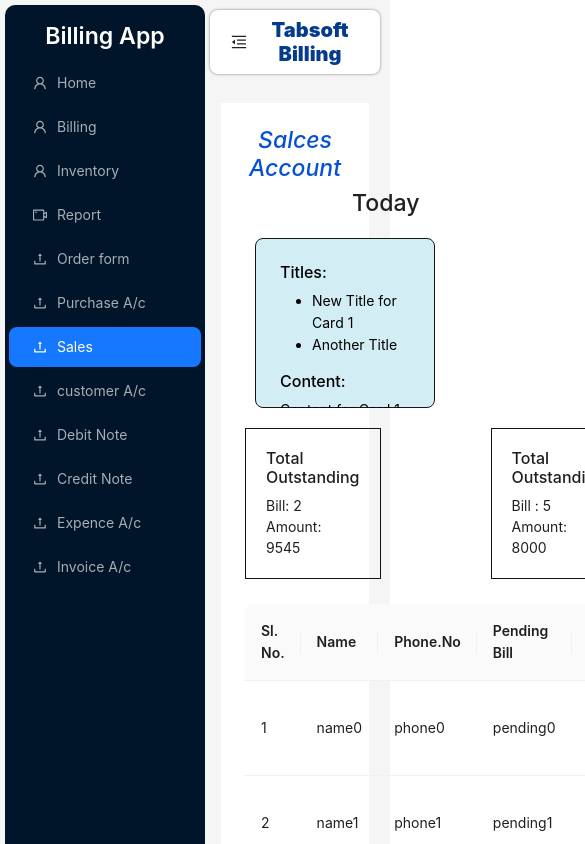
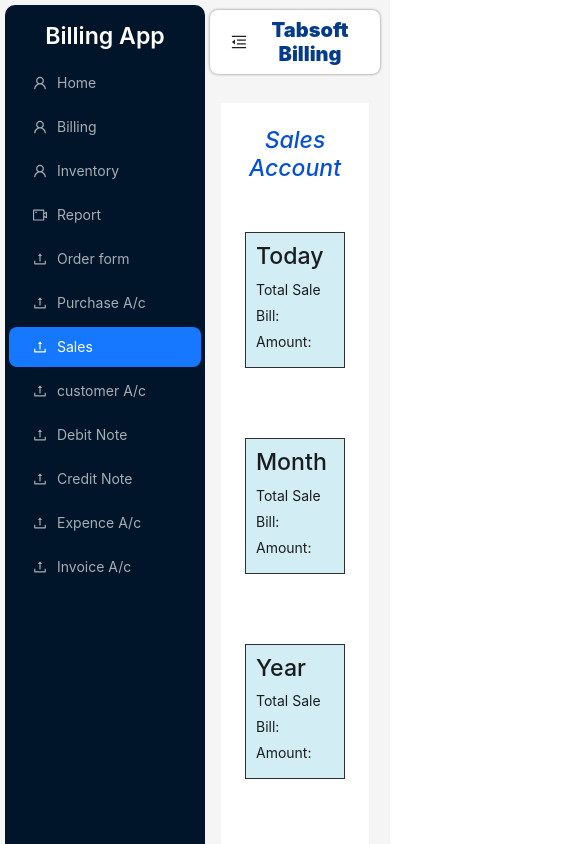
Before and after one commit to ablecj/Inventory-App, a React (Vite) app in the folder frontend/: page /sales in a window 390 px wide. Shown: the top 844 px of the page, 585 px wide, since content can reach past the window. Built offline with nearby package versions, Linux system fonts and the light colour scheme.

Commit message:
front design is almost completed moving to the backend software

```diff
--- a/frontend/src/pages/PurchaseAccount.jsx
+++ b/frontend/src/pages/PurchaseAccount.jsx
@@ -2,7 +2,7 @@
 import React, { useEffect, useState } from "react";
 import DefaultLayout from "../components/DefaultLayout";
 import "../styles/purchaseAccount.css";
-import Cards from "../components/Cards";
+// import Cards from "../components/Cards";
 import { Button, Table } from "antd";
 
 const PurchaseAccount = () => {
@@ -19,14 +19,10 @@
   };
   // card data
   const cardData = [
-    { title: "Total Purchase", content: "Content for Card 1" },
-    { title: "Total Purchase", content: "Content for Card 2" },
-    { title: "Total Purchase", content: "Content for Card 3" },
-    { title: "Total paid", content: "Content for Card 4" },
-    { title: "Total paid", content: "Content for Card 5" },
-    { title: "Total paid", content: "Content for Card 6" },
-    // Add more objects for additional cards...
-  ];
+    { title: "Today", content: ["Total Sale", "Bill:", "Amount:"] },
+    { title: "Month", content: ["Total Sale", "Bill:", "Amount:"] },
+    { title: "Year", content: ["Total Sale", "Bill:", "Amount:"] },
+  ]
 
   // pending bill table
   const columns = [
@@ -104,18 +100,20 @@
           </div>
 
             {/* ... other content ... */}
-            <div className="purchase-head">
-              <h3 className="Today">Today</h3>
-              <h3 className="Month">Month</h3>
-              <h3 className="Year">Year</h3>
-            </div>
-            <div className="purchase-card-container">
+            <div className="purchasetable">
+            <div className="purchasetable-content">
               {cardData.map((card, index) => (
-                <div className="purchase-card" key={index}>
-                  <Cards title={card.title} content={card.content} />
+                <div className="purchasetable-card" key={index}>
+                  <h3>{card.title}</h3>
+                  <div className="purchasecard-content">
+                    <p>{card.content[0]}</p>
+                    <p>{card.content[1]}</p>
+                    <p>{card.content[2]}</p>
+                  </div>
                 </div>
               ))}
             </div>
+          </div>
 
 
           {/* pending bill */}
--- a/frontend/src/pages/SalesAccount.jsx
+++ b/frontend/src/pages/SalesAccount.jsx
@@ -2,35 +2,36 @@
 import React, { useEffect, useState } from "react";
 import DefaultLayout from "../components/DefaultLayout";
 import "../styles/sales.css";
-// import Cards from "../components/Cards";
-import { Button, Card,  Table } from "antd";
+import { Button,Table } from "antd";
 
 const SalesAccount = () => {
-  const cardDatas = [
-    {
-      titles: ["Total Purchase", "Additional Title 1"],
-      content: "Content for Card 1",
-    },
-    {
-      titles: ["Total Purchase", "Additional Title 2"],
-      content: "Content for Card 2",
-    },
-    {
-      titles: ["Total Purchase", "Additional Title 3"],
-      content: "Content for Card 3",
-    },
-    // Existing cards...
-  ];
+  // const cardDatas = [
+  //   {
+  //     titles: ["Total Purchase", "Additional Title 1"],
+  //     content: "Content for Card 1",
+  //   },
+  //   {
+  //     titles: ["Total Purchase", "Additional Title 2"],
+  //     content: "Content for Card 2",
+  //   },
+  //   {
+  //     titles: ["Total Purchase", "Additional Title 3"],
+  //     content: "Content for Card 3",
+  //   },
+  //   // Existing cards...
+  // ];
 
   // Update data for existing cards or add new ones if needed
-  cardDatas[0].titles = ["New Title for Card 1", "Another Title"];
-  cardDatas[1].titles = ["New Title for Card 2", "Different Title"];
-  cardDatas[2].titles = ["New Title for Card 3", "Different Title"];
+  const cardData = [
+    { title: "Today", content: ["Total Sale", "Bill:", "Amount:"] },
+    { title: "Month", content: ["Total Sale", "Bill:", "Amount:"] },
+    { title: "Year", content: ["Total Sale", "Bill:", "Amount:"] },
+  ]
   // Add more cards or update existing ones as needed...
 
   // Add more cards or update existing ones as needed...
 
-  const cardData = [
+  const cardDatas = [
     { title: "Total Outstanding", content: ["Bill: 2", "Amount: 9545"] },
     { title: "Total Outstanding", content: ["Bill : 5", "Amount: 8000"] },
     { title: "Total Outstanding", content: ["Bill : 8", "Amount: 500"] },
@@ -94,38 +95,26 @@
     <DefaultLayout>
       <div className="sales-container">
         <div className="sales-heading">
-          <h4>Salces Account</h4>
+          <h4>Sales Account</h4>
         </div>
-        <div className="sales-content">
-          <div className="sales-head">
-            <h3 className="Today">Today</h3>
-            <h3 className="Month">Month</h3>
-            <h3 className="Year">Year</h3>
-          </div>
-          <div className="sales-card-container">
-            {cardDatas.map((card, index) => (
-              <div className="sales-card" key={index}>
-                <div className="card-container">
-                  <Card>
-                    {/* style={{ width: 170 }} */}
-                    <h6>Titles:</h6>
-                    <ul>
-                      {card.titles.map((title, titleIndex) => (
-                        <li key={titleIndex}>{title}</li>
-                      ))}
-                    </ul>
-                    <h6>Content:</h6>
-                    <p>{card.content}</p>
-                  </Card>
+        <div className="salestable">
+            <div className="salestable-content">
+              {cardData.map((card, index) => (
+                <div className="salestable-card" key={index}>
+                  <h3>{card.title}</h3>
+                  <div className="salescard-content">
+                    <p>{card.content[0]}</p>
+                    <p>{card.content[1]}</p>
+                    <p>{card.content[2]}</p>
+                  </div>
                 </div>
-              </div>
-            ))}
+              ))}
+            </div>
           </div>
 
-        </div>
         <div className="outstanding-bill">
             <div className="outstanding-content">
-              {cardData.map((card, index) => (
+              {cardDatas.map((card, index) => (
                 <div className="outstanding-card" key={index}>
                   <h6>{card.title}</h6>
                   <div className="card-content">
--- a/frontend/src/styles/DamageItems.css
+++ b/frontend/src/styles/DamageItems.css
@@ -70,6 +70,7 @@
 /* Mobile-specific styles */
 @media screen and (max-width: 768px) {
   .damage-item-container {
+    height: 100vh;
     padding: 10px; /* Adjust padding as needed */
     box-sizing: border-box;
     padding-bottom: 0;
--- a/frontend/src/styles/card.css
+++ b/frontend/src/styles/card.css
@@ -12,7 +12,7 @@
 
   @media screen and (max-width: 768px){
   .ant-card-bordered{
-    height: 170px;
+    height: fit-content;
   }
 
   }
--- a/frontend/src/styles/customerAccount.css
+++ b/frontend/src/styles/customerAccount.css
@@ -31,6 +31,7 @@
 /* CSS for mobile view */
 @media screen and (max-width: 768px) {
   .customer-accnt-container {
+    height: 100vh;
     padding: 20px; /* Add padding to the container for better spacing */
   }
 
--- a/frontend/src/styles/customerDetails.css
+++ b/frontend/src/styles/customerDetails.css
@@ -111,14 +111,6 @@
 
 
 
-
-
-
-
-
-
-
-
 /* Media query for mobile view */
 @media only screen and (max-width: 768px) {
   .customer-details-container {
@@ -131,6 +123,7 @@
     flex-direction: column;
   }
   .customertable {
+    margin-top: 20px;
     flex-basis: 100%; /* Cards take up full width in mobile view */
   }
 
@@ -155,9 +148,6 @@
       margin: 0 10px 0 10px;
     }
 
-    .customertable {
-      margin-top: 20px; /* Add space between details and cards */
-    }
 
     .customer-report-content,
   .customer-report-footer {
--- a/frontend/src/styles/purchaseAccount.css
+++ b/frontend/src/styles/purchaseAccount.css
@@ -46,7 +46,6 @@
   border-radius: 4px;
   font-size: 14px;
   width: 200px; /* Adjust the width as needed */
-  /* You can add more styles based on your design */
 }
 
 /* Styles for the options in the dropdown */
@@ -78,30 +77,37 @@
   /* Add more styles if necessary */
 }
 
-.purchase-card-container {
+.customertable {
   display: flex;
   flex-wrap: wrap;
-  justify-content: space-between;
-}
-.purchase-card {
-  width: calc(33.33% - 10px); /* Adjust width for three columns with spacing */
-  margin-bottom: 10px; /* Add spacing between rows */
-  box-sizing: border-box; /* Include padding and border in width calculation */
-}
-.card-container {
-  flex: 0 0 calc(33.33% - 20px);
-}
-.purchase-head {
-  margin-top: 20px;
-  display: flex;
   gap: 20px;
 }
 
-.purchase-head h3 {
-  flex: 1; /* Distribute available space equally */
-  text-align: center;
-  margin-right: 85px;
+.purchasetable-content {
+  width: 100%;
+  display: flex;
+  flex-wrap: wrap;
+  gap: 20px;
 }
+
+.purchasetable-card {
+  flex: 1 0 100px; /* Adjust card width as needed */
+  background-color: rgba(206, 236, 244, 0.916);
+  border: 1px solid #302f2f;
+  padding: 10px;
+  transition: box-shadow 0.3s ease;
+  box-shadow: none;
+  margin-top: 30px;
+}
+
+.purchasetable-card:hover {
+  box-shadow: 0 10px 15px 0 rgba(0, 0, 0, 0.7);
+}
+
+.purchasecard-content p {
+  margin: 5px 0;
+}
+
 
 /* pending bill details */
 .pending-bill {
@@ -126,6 +132,9 @@
     padding: 10px; /* Adjust padding for smaller screens */
     overflow-x: auto;
   }
+  .purchase-header{
+    margin-bottom: 10px;
+  }
 
   /* Adjustments for dropdowns */
   .list-vendor-dropdown,
@@ -138,41 +147,21 @@
     flex-direction: column;
   }
 
-  /* Adjustments for cards */
-  .purchase-card-container {
-    flex-direction: row; /* Display cards in a row */
-    flex-wrap: wrap;
-    justify-content: center; /* Center cards horizontally */
+  .purchasetable {
+    width: 100%;
+    margin-top: 20px;
+    flex-basis: 100%; /* Cards take up full width in mobile view */
   }
 
-  .purchase-card {
-    flex: 0 0 auto;
-    width: 80px;
-    margin-right: 10px;
+  .purchasetable-content {
+    flex-direction: column; /* Display cards vertically */
   }
-  .purchase-head {
-    display: flex;
-    justify-content: space-between;
-    align-items: center; /* Align headings vertically */
-    margin-bottom: 10px;
+
+  .purchasetable-card {
+    width: 100%;
+    margin-bottom: 20px; /* Add space between cards */
   }
-  .purchase-head h3 {
-    margin: 0;
-  }
-  .card-container {
-    display: flex;
-    overflow-x: auto;
-    width: calc(100% - 20px); /* Adjust width to fit within the container */
-    margin: 0 auto;
-  }
-  /* Align headings in a row */
-  .Today,
-  .Month,
-  .Year {
-    flex: 0 0 calc(33.33% - 20px);
-    margin: 0 5px;
-    text-align: center;
-  }
+
 
   /* Adjustments for pending bill */
   .pending-bill {
--- a/frontend/src/styles/sales.css
+++ b/frontend/src/styles/sales.css
@@ -1,11 +1,11 @@
-.sales-container{
+.sales-container {
   width: 100%;
   height: 100%;
 }
 /* .sles-heading{
     display: flex;
 } */
-.sales-heading h4{
+.sales-heading h4 {
   display: flex;
   text-align: center;
   justify-content: center;
@@ -14,55 +14,123 @@
   font-style: italic;
 }
 
-.sales-content {
-    display: grid;
-    grid-template-columns: repeat(3, 1fr);
+.salestable-content {
+  width: 100%;
+  display: flex;
+  flex-wrap: wrap;
   gap: 20px;
-    align-items: start; /* Align items at the start */
 }
 
-  .sales-head {
-    grid-column: 1 / span 3; /* Span all three columns */
-    display: grid;
-    grid-template-columns: repeat(3, 1fr);
-    gap: 70px;
-  }
-  .Today{
-    margin-left: 20px;
+.salestable-card {
+  flex: 1 0 100px; /* Adjust card width as needed */
+  background-color: rgba(206, 236, 244, 0.916);
+  border: 1px solid #302f2f;
+  padding: 10px;
+  transition: box-shadow 0.3s ease;
+  box-shadow: none;
+  margin-top: 30px;
 }
 
-  .sales-card-container {
-    display: grid;
-    grid-template-columns: repeat(3, 1fr);
-    gap: 150px;
+.salestable-card:hover {
+  box-shadow: 0 10px 15px 0 rgba(0, 0, 0, 0.7);
 }
 
-  .sales-card {
-    width: 100%;
+.salescard-content p {
+  margin: 5px 0;
 }
 
 .outstanding-bill {
-    margin-top: 20px; /* Add space between sales-card-container and outstanding-bill */
+  margin-top: 20px;
   flex-direction: column;
   display: flex;
 }
 
-  /* Style for outstanding-content and its card */
 .outstanding-content {
   display: flex;
   justify-content: space-between;
-
-
-    /* Add any other necessary styles */
+  width: 100%;
+  display: flex;
+  flex-wrap: wrap;
+  gap: 20px;
+}
+.outstanding-content p{
+  margin: 5px 0;
 }
 
 .outstanding-card {
-    border: 1px solid #141313;
-    padding: 20px;
-    margin-right: 110px;
-    /* Adjust dimensions and other styles as needed */
+  flex: 1 0 100px; /* Adjust card width as needed */
+  background-color: rgba(206, 236, 244, 0.916);
+  border: 1px solid #302f2f;
+  padding: 25px;
+  transition: box-shadow 0.3s ease;
+  box-shadow: none;
+  margin-top: 30px;
 }
+.outstanding-card:hover{
+  box-shadow: 0 10px 15px 0 rgba(0, 0, 0, 0.7);
+}
+
 /* table */
-  .credit-bill-customer{
+.credit-bill-customer {
   margin-top: 25px;
+  overflow-x: auto;
 }
+
+/* Media query for mobile view */
+@media (max-width: 768px) {
+  .sales-content {
+    margin: 0;
+  }
+  .sales-head {
+    display: flex;
+    flex-direction: row; /* Revert to horizontal layout */
+    gap: 70px; /* Restore original gap for larger screens */
+  }
+
+  .salestable {
+    width: 100%;
+    margin-top: 20px;
+    flex-basis: 100%; /* Cards take up full width in mobile view */
+  }
+
+  .salestable-content {
+    flex-direction: column; /* Display cards vertically */
+  }
+
+  .salestable-card {
+    width: 100%;
+    margin-bottom: 20px; /* Add space between cards */
+  }
+  .salestable-card:hover {
+    box-shadow: 0 10px 15px 0 rgba(0, 0, 0, 0.7);
+  }
+
+  .outstanding-content {
+    flex-direction: column;
+  }
+
+  .outstanding-card {
+    width: 100%;
+    margin-bottom: 20px;
+  }
+  .outstanding-card:hover{
+    box-shadow: 0 10px 15px 0 rgba(0, 0, 0, 0.7);
+  }
+
+  /* responsive for mobile view */
+  .credit-bill-customer {
+    overflow-x: auto; /* Add horizontal scroll for small screens */
+    display: block; /* Display as block for scroll */
+    width: 100%; /* Set width to fill the container */
+  }
+
+  .credit-bill-customer table {
+    width: 100%; /* Set table width to fill the container */
+  }
+
+  /* Optionally, you can adjust column widths or styles */
+  .credit-bill-customer th,
+  .credit-bill-customer td {
+    white-space: nowrap; /* Prevent text wrapping */
+  }
+}
--- a/frontend/src/styles/vendoraccount.css
+++ b/frontend/src/styles/vendoraccount.css
@@ -1,14 +1,14 @@
-.vendor-container{
+.vendor-container {
   width: 100%;
   height: 100%;
 }
 
-.vendor-heading{
+.vendor-heading {
   display: flex;
   justify-content: center;
   align-items: center;
 }
-.vendor-heading h4{
+.vendor-heading h4 {
   font-size: medium;
   color: rgb(5, 81, 213);
   display: flex;
@@ -20,7 +20,7 @@
 }
 
 /* vendor account content section  */
-.vendor-content{
+.vendor-content {
   width: 100%;
   height: fit-content;
   /* position: relative; */
@@ -40,7 +40,7 @@
   align-items: center; /* Align items vertically */
   width: 100%;
 }
-  .input-item input{
+.input-item input {
   width: 60%;
 }
 
@@ -50,6 +50,47 @@
   margin-right: 10px; /* Add some space between label and input */
 }
 
-  .invetory-popup-btn{
+.invetory-popup-btn {
   margin-left: 70%;
 }
+
+/* Media query for mobile view */
+@media (max-width: 767px) {
+  .vendor-container {
+    height: 100vh; /* Set full height of the viewport for mobile */
+  }
+
+  .vendor-heading h4 {
+    font-size: 18px; /* Adjust font size for smaller screens */
+    padding-bottom: 1rem; /* Reduce padding for smaller screens */
+  }
+
+  .vendor-content {
+    padding: 0 10px; /* Adjust padding for smaller screens */
+  }
+
+  .input-item {
+    margin-right: 0; /* Remove right margin for labels in mobile view */
+    margin-bottom: 3rem; /* Adjust bottom margin for smaller screens */
+  }
+  .input-item:last-child {
+    margin-bottom: 0;
+  }
+
+  .input-item input {
+    width: calc(100% - 110px); /* Full width for inputs in mobile view */
+    margin-left: 10px;
+  }
+
+  .input-item label {
+    width: 100px; /* Set a fixed width for labels */
+    margin-right: 0; /* Adjust margin between label and input */
+    text-align: right; /* Align text in labels to the right */
+    flex-shrink: 0; /* Reduce margin for labels and inputs in mobile view */
+  }
+
+  .invetory-popup-btn {
+    margin-left: 0; /* Reset margin for the button in mobile view */
+    text-align: end; /* Center-align the button in mobile view */
+  }
+}
```
Lines whose indentation alone changed are shown as unchanged.
